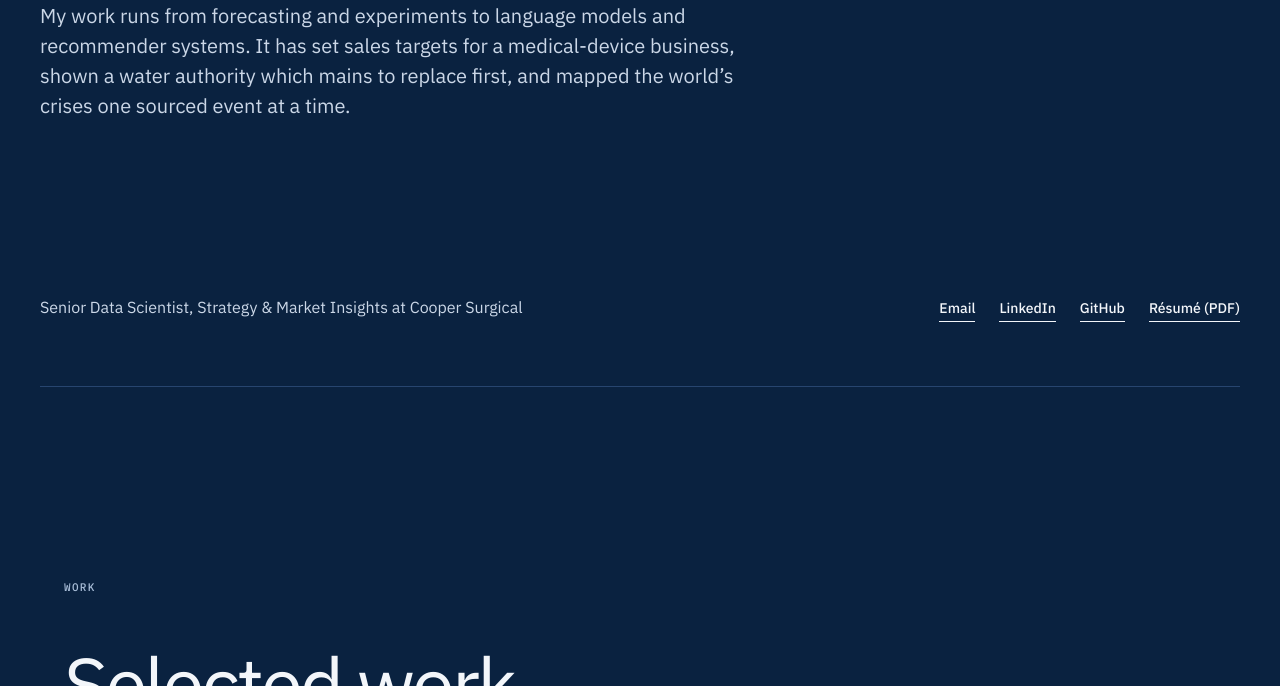
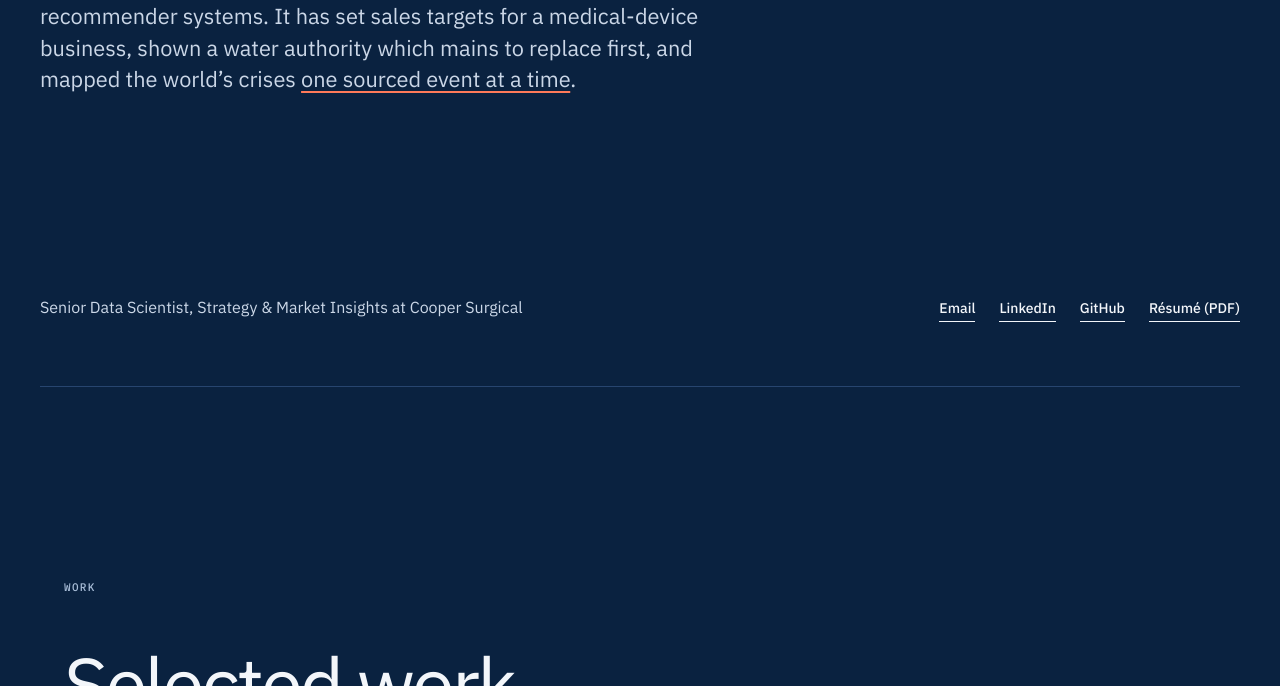
Before and after one commit to Sarvesh-Vishnu/Sarvesh-Vishnu.github.io, a plain HTML site: page index.html in a window 1280 px wide. Shown: the part 414-1100 px from the top of the page. Drawn offline with Linux system fonts and the light colour scheme.

Commit message:
No stated claim in the hero: the name, then what the work has done
The line "Data science and AI that people can trust." is removed at the
owner's request: the value should show through the work, not be announced.
The redline moves into the paragraph, under "one sourced event at a time".
The paragraph steps up on a wide sheet. Descriptions and the share card
follow the page.

design.md §14.26.

```diff
--- a/index.html
+++ b/index.html
@@ -7,13 +7,13 @@
   <meta name="color-scheme" content="dark light" />
 
   <title>Sarvesh Vishnu, Senior Data Scientist</title>
-  <meta name="description" content="Sarvesh Vishnu, senior data scientist. Data science and AI that people can trust: forecasting, experiments, language models and recommender systems, for business, public services and the public interest." />
+  <meta name="description" content="Sarvesh Vishnu, senior data scientist. Forecasting, experiments, language models and recommender systems, for business, public services and the public interest." />
   <meta name="author" content="Sarvesh Vishnu Muhundu Parthiban" />
 
   <meta property="og:type" content="website" />
   <meta property="og:url" content="https://sarvesh-vishnu.github.io/" />
   <meta property="og:title" content="Sarvesh Vishnu, Senior Data Scientist" />
-  <meta property="og:description" content="Data science and AI that people can trust: forecasting, experiments, language models and recommender systems, for business, public services and the public interest." />
+  <meta property="og:description" content="Forecasting, experiments, language models and recommender systems, for business, public services and the public interest." />
   <meta property="og:image" content="https://sarvesh-vishnu.github.io/assets/og-image.png" />
   <meta property="og:image:width" content="1200" />
   <meta property="og:image:height" content="630" />
@@ -81,8 +81,7 @@
       <div class="hero-inner">
         <div class="hero-say">
           <h1 id="hero-title" class="hero-name">Sarvesh Vishnu</h1>
-          <p class="thesis">Data science and AI that <span class="redline">people can trust</span>.</p>
-          <p class="hero-proof">My work runs from forecasting and experiments to language models and recommender systems. It has set sales targets for a medical-device business, shown a water authority which mains to replace first, and mapped the world’s crises one sourced event at a time.</p>
+          <p class="hero-proof">My work runs from forecasting and experiments to language models and recommender systems. It has set sales targets for a medical-device business, shown a water authority which mains to replace first, and mapped the world’s crises <span class="redline">one sourced event at a time</span>.</p>
         </div>
         <div class="hero-id">
           <p class="hero-role">Senior Data Scientist, Strategy &amp; Market Insights at Cooper Surgical</p>
--- a/styles.css
+++ b/styles.css
@@ -282,10 +282,11 @@ body {
 }
 
 /* -------------------------------------------------------------
-   Hero: the first sheet (design.md §14.16, §14.17, §14.24, §14.25)
-   The name, then one statement with a redline under what the work is
-   for, then two sentences of proof. Role and links along the foot.
-   No figure, no frame: the working models start one scroll down.
+   Hero: the first sheet (design.md §14.16, §14.17, §14.24 to §14.26)
+   The name, then two sentences on what the work has done, with the
+   redline under one phrase. Role and links along the foot. No claim
+   about the work is made here (§14.26): the working models start one
+   scroll down and make it themselves.
    ------------------------------------------------------------- */
 .hero {
   position: relative;
@@ -304,14 +305,19 @@ body {
   justify-content: space-between;
   gap: var(--space-16);
 }
-/* the name, the line and its proof travel together, centred above the foot (§14.25) */
+/* the name and the paragraph travel together, centred above the foot (§14.26) */
 .hero-say { margin-top: auto; margin-bottom: auto; }
 .hero-proof {
-  margin-top: var(--space-6);
-  max-width: 58ch;
-  font-size: var(--text-lg);
-  line-height: 1.5;
+  margin-top: var(--space-8);
+  max-width: 54ch;
+  font-size: clamp(var(--text-lg), 1.7vw, var(--text-xl));   /* it follows the name directly, so it steps up on a wide sheet */
+  line-height: 1.45;
   color: var(--ink-soft);
+}
+.hero-proof .redline {                               /* the mark is one stroke, never broken over two lines, */
+  white-space: nowrap;
+  text-decoration-thickness: max(0.055em, 2px);        /* and at reading size it keeps its weight */
+  text-underline-offset: 0.2em;
 }
 .hero-name {
   font-family: var(--font-sans);
@@ -323,16 +329,6 @@ body {
   color: var(--ink);
   text-wrap: balance;
 }
-.thesis {
-  margin-top: var(--space-6);
-  max-width: 30ch;
-  font-weight: 300;
-  font-size: clamp(22px, 2.7vw, var(--text-3xl));
-  line-height: 1.2;
-  letter-spacing: -0.02em;
-  color: var(--ink);
-}
-.thesis .redline { white-space: nowrap; }             /* the mark is one stroke, never broken over two lines */
 /* the redline: one mark, under the words the sentence is for */
 .redline {
   text-decoration: underline;
@@ -1453,7 +1449,6 @@ html.lenis, html.lenis body { height: auto; }
   .hero { min-height: 0; padding: 0 0 10pt; display: block; }
   .hero-inner { display: block; }
   .hero-name { font-size: 21pt; line-height: 1.12; margin: 0 0 3pt; }
-  .thesis { max-width: none; font-size: 12pt; line-height: 1.3; margin: 0 0 5pt; letter-spacing: 0; }
   .hero-say { margin: 0; }
   .hero-proof { display: none; }                      /* the printed page keeps to two sheets; the résumé itself is resume.html */
   .hero-id { display: block; }
```
Also changed, not shown: assets/og-image.png, 2 other files.
